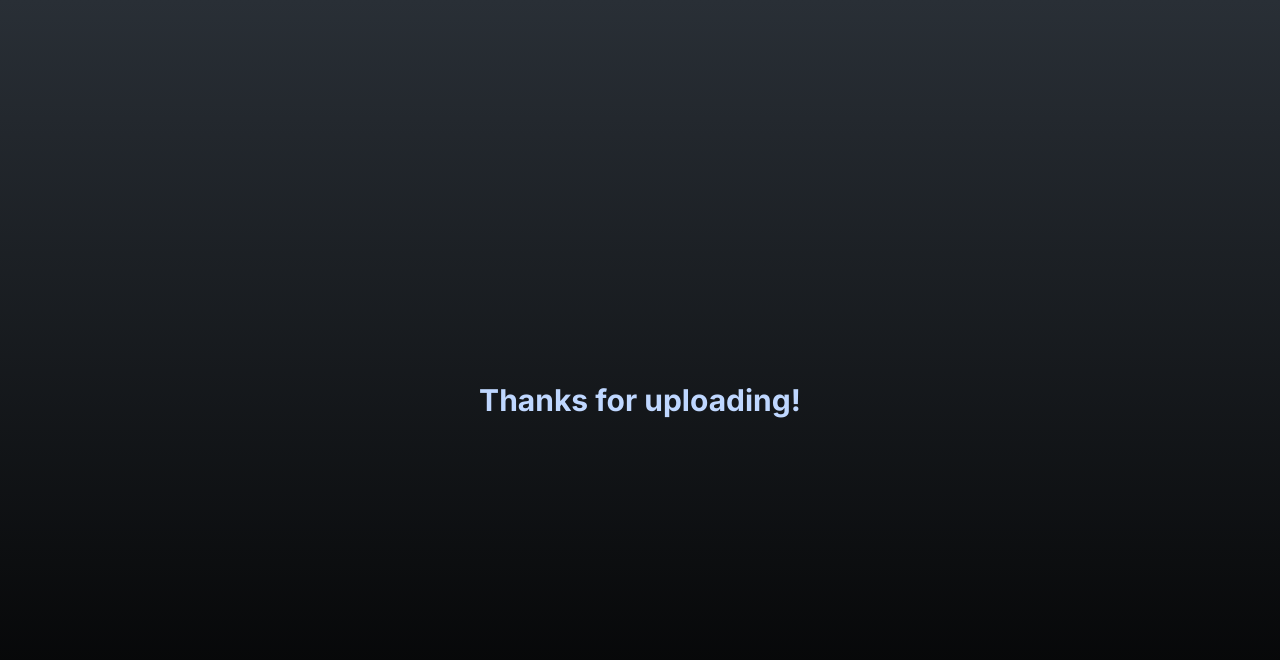
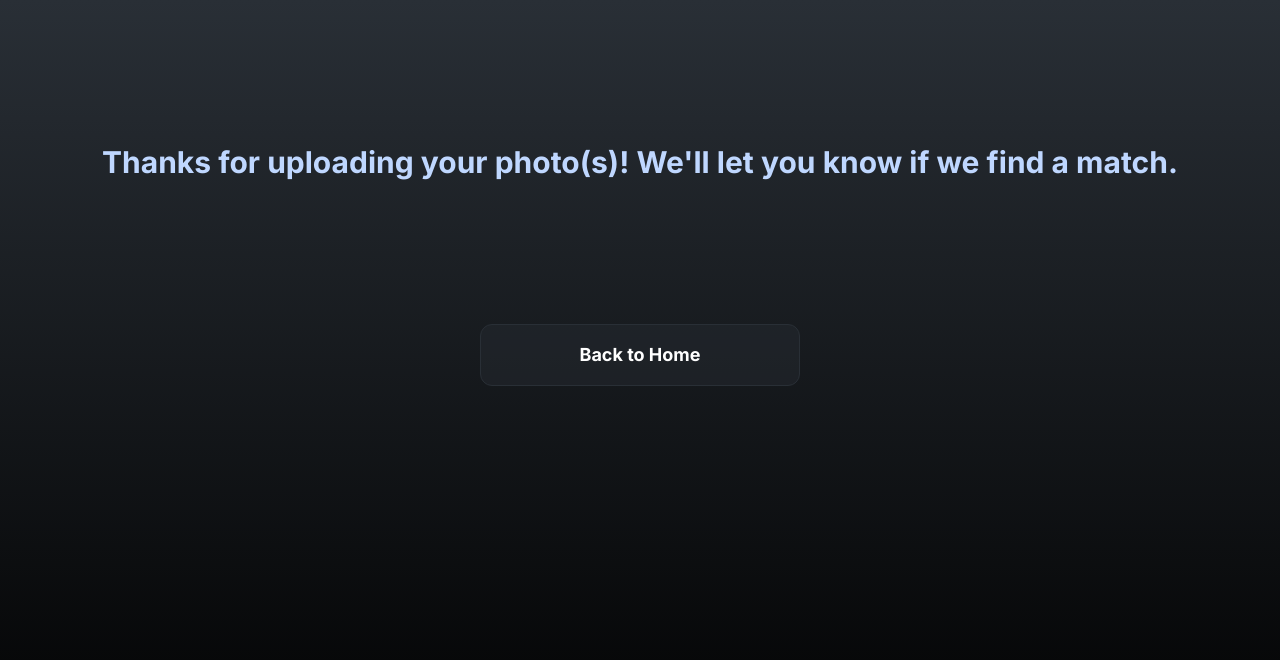
Before and after one commit to AjayGanesh02/CrowdCam, a Next.js app in the folder frontend/: page /events/1/success in a window 1280 px wide. Shown: the top 660 px of the page. Built offline with nearby package versions, Linux system fonts and the light colour scheme.

Commit message:
updated success page

```diff
--- a/frontend/src/pages/events/[eventId]/success.tsx
+++ b/frontend/src/pages/events/[eventId]/success.tsx
@@ -1,17 +1,33 @@
 import ImageUploadButton from "@/components/upload-image";
+import {useRouter} from "next/router";
 
-const EventUploadPage = () => {
+const SuccessPage = () => {
+  const router = useRouter();
+
   return (
     <main className={"min-h-screen overscroll-none bg-gradient-to-t from-black to-[#292F36]"}>
-      <div className={"h-screen py-auto px-4 grid grid-cols-1 items-center"}>
-        <div className={"text-3xl py-4 text-[#BFD7FF] font-bold text-center"}>
+      <div className={"py-auto px-4 pt-32"}>
+        <div className={"text-3xl py-4 text-[#BFD7FF] font-bold text-center pb-10 px-8"}>
           <p>
-            Thanks for uploading!
+            Thanks for uploading your photo(s)! We&apos;ll let you know if we find a match.
           </p>
+
+          <div className="w-full">
+            <button
+              className={
+                "text-white border w-full max-w-80 mx-auto py-4 border-[#292f36] rounded-xl bg-[#292F36] bg-opacity-40 mt-36 text-lg"
+              }
+              onClick={() => {
+                router.push({pathname: "/"});
+              }}
+            >
+              Back to Home
+            </button>
+          </div>
         </div>
       </div>
     </main>
   )
 }
 
-export default EventUploadPage
+export default SuccessPage
```
